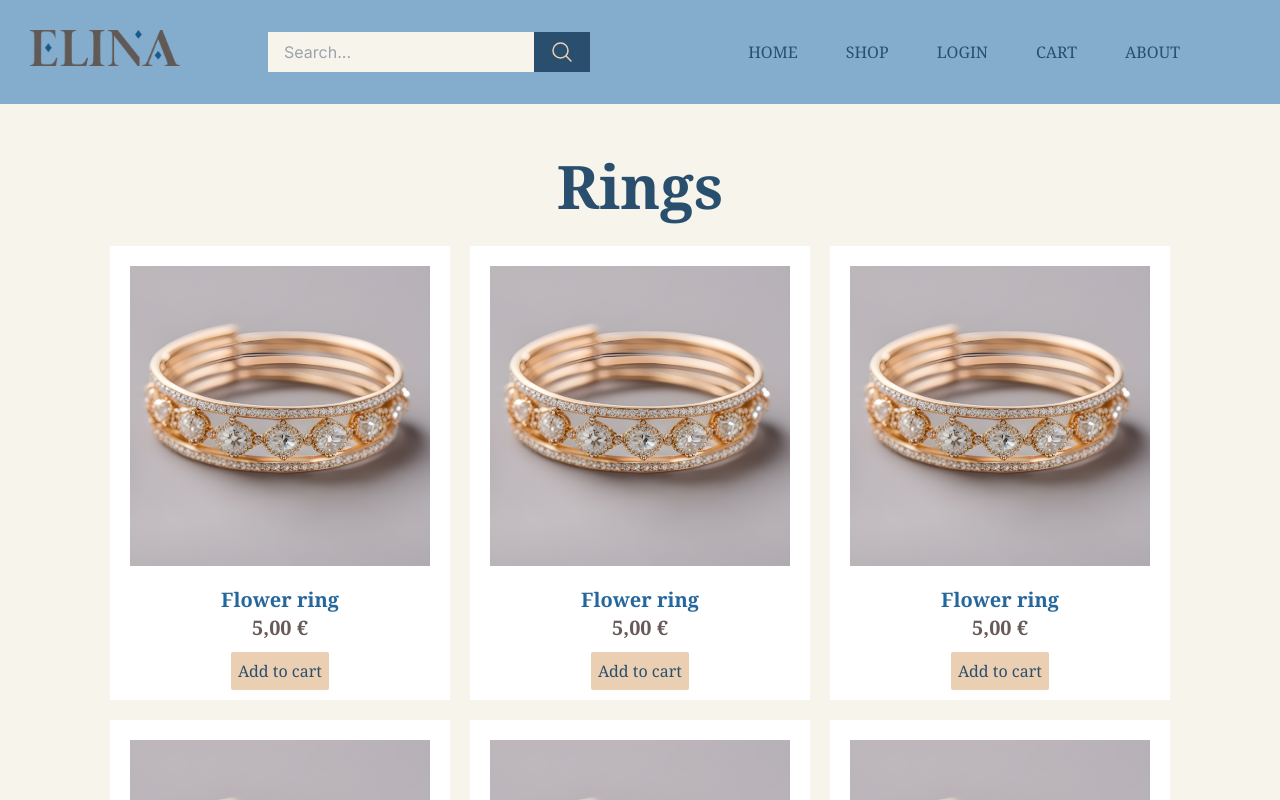
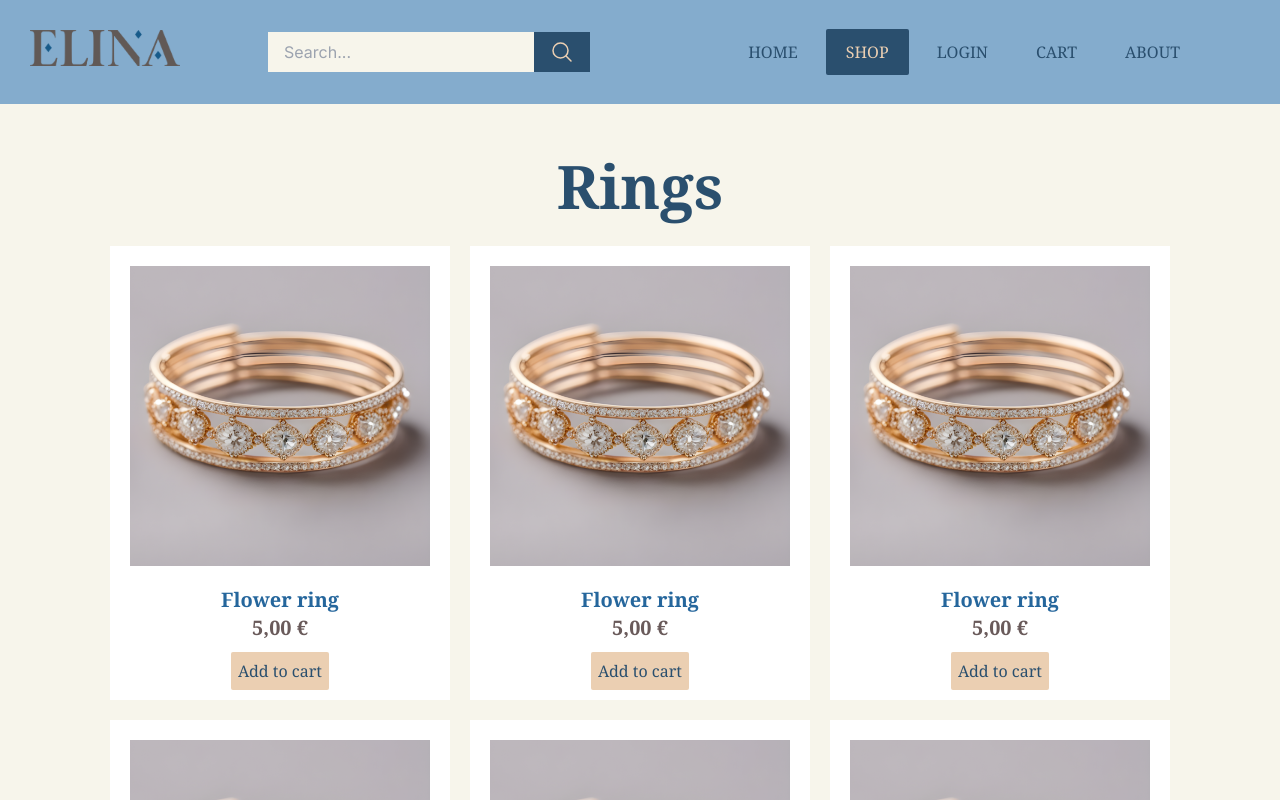
Before and after one commit to DinaVrandecic/HCI-2023-24, a Next.js app in the folder semester-project/: page /shop in a window 1280 px wide. Shown: the top 800 px of the page. Built offline with nearby package versions, Linux system fonts and the light colour scheme.

Commit message:
links added and click on shop fixed

```diff
--- a/semester-project/app/_components/Collection.tsx
+++ b/semester-project/app/_components/Collection.tsx
@@ -1,6 +1,7 @@
 // Collection.tsx
 import React from "react";
 import Image, { StaticImageData } from "next/image";
+import Link from "next/link";
 
 interface CollectionProps {
   heroImage: StaticImageData;
@@ -8,7 +9,8 @@ interface CollectionProps {
 }
 
 const Collection: React.FC<CollectionProps> = ({ heroImage, button_text }) => (
-  <div className="flex flex-col items-center">
+  <div>
+    <Link href="/shop" className="flex flex-col items-center">
       <div className="relative">
         <Image
           src={heroImage}
@@ -19,7 +21,9 @@ const Collection: React.FC<CollectionProps> = ({ heroImage, button_text }) => (
         <div className="absolute w-full h-full -top-[30px] left-[30px] -z-10 bg-peach1"></div>
       </div>
     <button className="text-dark_blue bg-peach1 p-[7px] m-[10px] rounded-sm font-serif">{button_text} </button>
+    </Link>
   </div>
+
 );
 
 export default Collection;
--- a/semester-project/app/_components/CollectionSection.tsx
+++ b/semester-project/app/_components/CollectionSection.tsx
@@ -3,6 +3,7 @@ import Collection from "./Collection";
 import heroImage1 from "../../public/pictures/ring.png";
 import heroImage2 from "../../public/pictures/earring.png";
 import heroImage3 from "../../public/pictures/chains.png";
+import Link from "next/link";
 
 const CollectionSection = () => (
   <div className="w-full">
@@ -12,9 +13,9 @@ const CollectionSection = () => (
       <Collection heroImage={heroImage3} button_text="NECKLACES" />
     </div>
     <div className="flex justify-center mr-[30px]">
-      <button className=" font-serif text-peach1 bg-dark_blue hover:text-dark_blue hover:bg-peach1 p-[7px] m-[10px] rounded-sm">
+      <Link href="/shop" className=" font-serif text-peach1 bg-dark_blue hover:text-dark_blue hover:bg-peach1 p-[7px] m-[10px] rounded-sm">
         SHOP ALL
-      </button>
+      </Link>
     </div>
   </div>
 );
--- a/semester-project/components/DropdownButton.tsx
+++ b/semester-project/components/DropdownButton.tsx
@@ -91,12 +91,15 @@
 
 import { useState } from 'react';
 import Link from "next/link";
+import {cn} from "../lib/utils";
+import { usePathname } from 'next/navigation'
 
 interface DropdownProps {
   link: string;
 }
 
 const Dropdown: React.FC<DropdownProps> = ({ link }) => {
+  const pathName = usePathname();
   const [showDropdown, setShowDropdown] = useState(false);
 
   const items = ['Earrings', 'Rings', 'Bracelets', 'Necklaces'];
@@ -107,7 +110,10 @@ const Dropdown: React.FC<DropdownProps> = ({ link }) => {
   return (
     <div className="relative inline-block">
       <a
-        className={baseClass}
+                  className={cn(baseClass, {
+                    "bg-dark_blue text-peach1 pointer-events-none":
+                      link === pathName,
+                  })}
         onClick={() => setShowDropdown(!showDropdown)}
         onMouseEnter={() => setShowDropdown(true)}
         onMouseLeave={() => setShowDropdown(false)}
--- a/semester-project/components/Search.tsx
+++ b/semester-project/components/Search.tsx
@@ -1,4 +1,5 @@
 import React from "react";
+import Link from "next/link";
 
 export default function Search() {
     return (
@@ -9,12 +10,14 @@ export default function Search() {
                     className="block w-[80px] lg:w-full p-[3px] lg:px-4 py-2 text-brown1 bg-page_background focus:ring-peach1 focus:outline-none focus:ring focus:ring-opacity-70"
                     placeholder="Search..."
                 />
-                <button className="px-4 text-peach1 bg-dark_blue  ">
-                <svg xmlns="http://www.w3.org/2000/svg" fill="none" viewBox="0 0 24 24" strokeWidth="1.5" stroke="currentColor" className="w-6 h-6">
-                    <path strokeLinecap="round" strokeLinejoin="round" d="m21 21-5.197-5.197m0 0A7.5 7.5 0 1 0 5.196 5.196a7.5 7.5 0 0 0 10.607 10.607Z" />
-                </svg>
+                <Link href="/aaa" className="flex">
+                    <button className="px-4 text-peach1 bg-dark_blue  ">
+                    <svg xmlns="http://www.w3.org/2000/svg" fill="none" viewBox="0 0 24 24" strokeWidth="1.5" stroke="currentColor" className="w-6 h-6">
+                        <path strokeLinecap="round" strokeLinejoin="round" d="m21 21-5.197-5.197m0 0A7.5 7.5 0 1 0 5.196 5.196a7.5 7.5 0 0 0 10.607 10.607Z" />
+                    </svg>
+                    </button>
+                </Link>
 
-                </button>
             </div>
         </div>
     );
```
